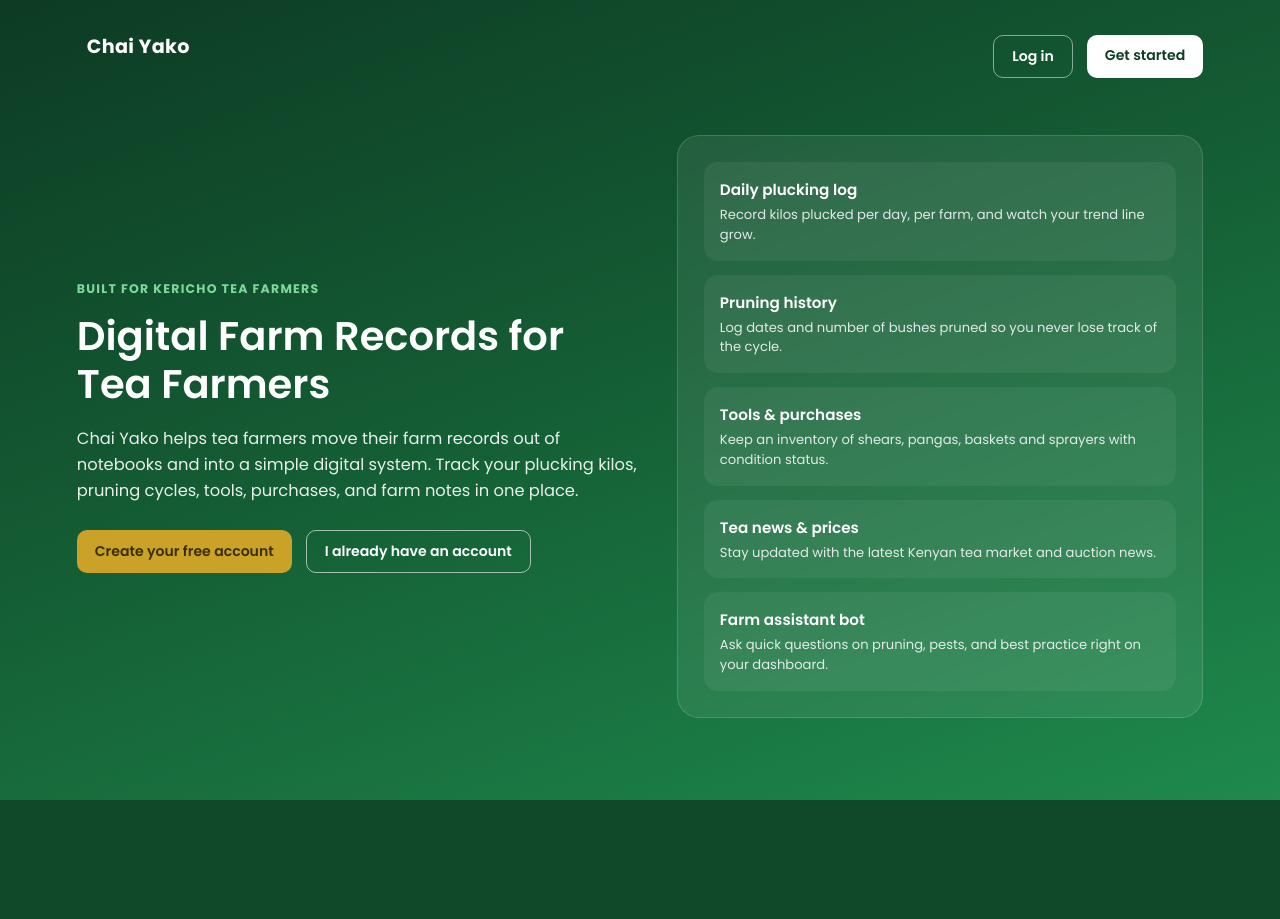
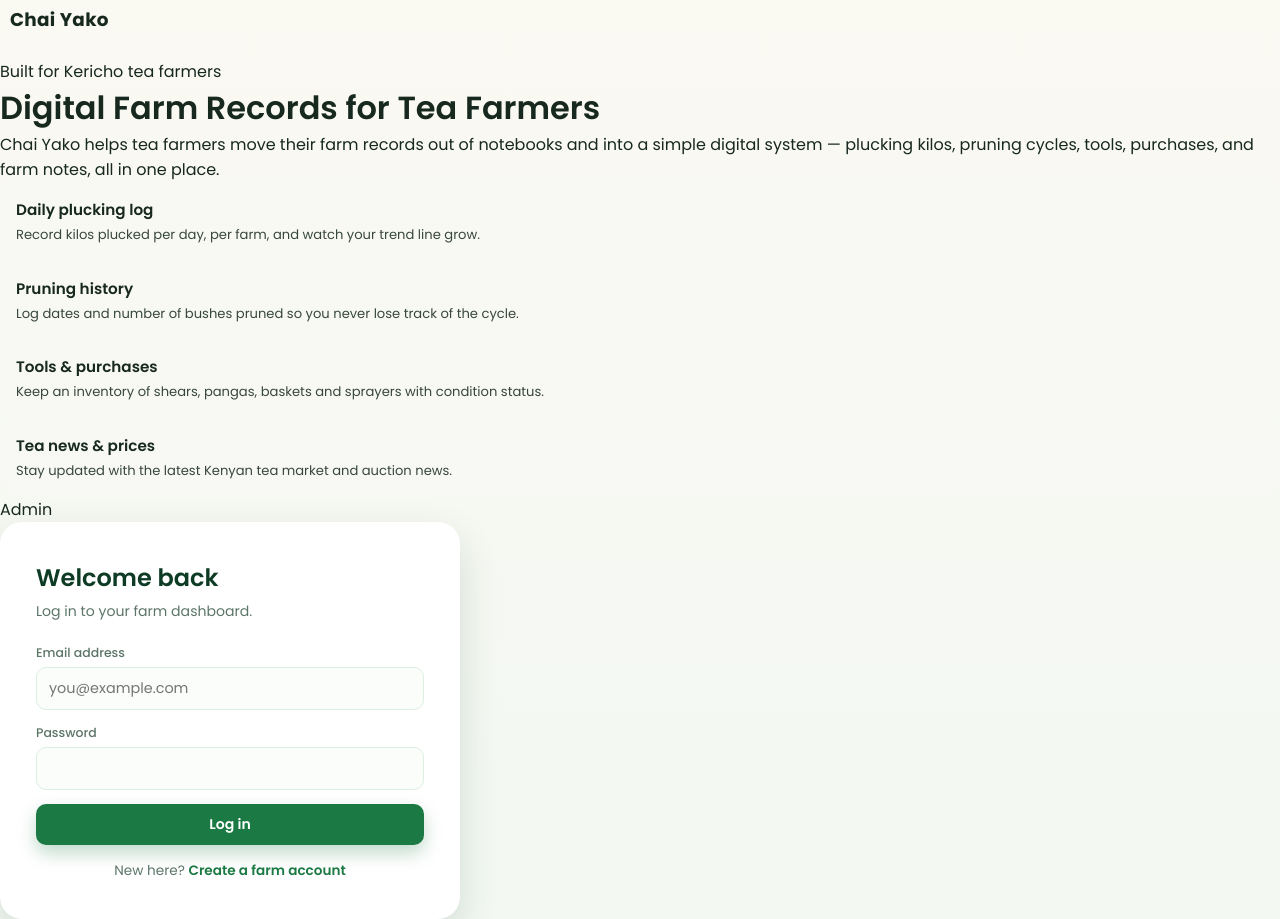
Before and after one commit to BobColdd/chai2, a Flask app: page / in a window 1280 px wide. Before the commit the page ends 800 px from the top, so only its background shows below. Run offline with Flask 3, Linux system fonts and the light colour scheme.

Commit message:
Update landing.html

```diff
--- a/app/templates/landing.html
+++ b/app/templates/landing.html
@@ -2,44 +2,31 @@
 <html lang="en">
 <head>
     <meta charset="UTF-8">
-
     <meta name="viewport" content="width=device-width, initial-scale=1.0">
 
     <!-- SEO -->
     <title>Chai Yako — Digital Farm Records for Tea Farmers</title>
-
     <meta name="description"
           content="Chai Yako helps tea farmers manage digital farm records, daily plucking, pruning cycles, tools, purchases, and tea market information.">
-
     <meta name="robots" content="index, follow">
-
-    <!-- Canonical URL -->
     <link rel="canonical" href="https://chaiyako.site/">
 
     <!-- Open Graph -->
-    <meta property="og:title"
-          content="Chai Yako — Digital Farm Records for Tea Farmers">
-
+    <meta property="og:title" content="Chai Yako — Digital Farm Records for Tea Farmers">
     <meta property="og:description"
           content="Digital farm records for tea farmers. Track plucking, pruning, tools, purchases and tea information in one place.">
-
     <meta property="og:type" content="website">
-
-    <meta property="og:url"
-          content="https://chaiyako.site/">
+    <meta property="og:url" content="https://chaiyako.site/">
 
     <!-- Fonts -->
     <link rel="preconnect" href="https://fonts.googleapis.com">
-
     <link href="https://fonts.googleapis.com/css2?family=Poppins:wght@400;500;600;700&family=Inter:wght@400;500;600&display=swap"
           rel="stylesheet">
 
-    <link rel="icon" type="image/png"
-      href="{{ url_for('static', filename='images/icon.png') }}">
+    <link rel="icon" type="image/png" href="{{ url_for('static', filename='images/icon.png') }}">
 
     <!-- CSS -->
-    <link rel="stylesheet"
-          href="{{ url_for('static', filename='css/style.css') }}">
+    <link rel="stylesheet" href="{{ url_for('static', filename='css/style.css') }}">
 </head>
 
 <body>
@@ -47,139 +34,71 @@
 <div class="flash-wrap">
     {% with messages = get_flashed_messages(with_categories=true) %}
         {% for category, message in messages %}
-            <div class="flash flash-{{ category }}">
-                {{ message }}
-            </div>
+            <div class="flash flash-{{ category }}">{{ message }}</div>
         {% endfor %}
     {% endwith %}
 </div>
 
+<div class="split-landing">
 
-<div class="landing-hero">
+    <div class="split-info">
+        <div class="brand">Chai Yako</div>
 
-    <nav class="landing-nav">
-
-        <div class="brand">
-            Chai Yako
-        </div>
-
-        <div class="links">
-
-            <a href="{{ url_for('auth.login') }}"
-               class="ghost">
-                Log in
-            </a>
-
-            <a href="{{ url_for('auth.register') }}"
-               class="solid">
-                Get started
-            </a>
-
-        </div>
-
-    </nav>
-
-
-    <div class="hero-content">
-
-        <div class="hero-text">
-
-            <div class="eyebrow">
-                Built for Kericho tea farmers
-            </div>
-
-            <h1>
-                Digital Farm Records for Tea Farmers
-            </h1>
-
-            <p>
+        <div class="eyebrow">Built for Kericho tea farmers</div>
+        <h1>Digital Farm Records for Tea Farmers</h1>
+        <p class="lead">
             Chai Yako helps tea farmers move their farm records out of
-                notebooks and into a simple digital system. Track your
-                plucking kilos, pruning cycles, tools, purchases, and farm
-                notes in one place.
+            notebooks and into a simple digital system — plucking kilos,
+            pruning cycles, tools, purchases, and farm notes, all in one place.
         </p>
 
-
-            <div class="hero-cta">
-
-                <a href="{{ url_for('auth.register') }}"
-                   class="btn btn-gold">
-                    Create your free account
-                </a>
-
-                <a href="{{ url_for('auth.login') }}"
-                   class="btn btn-outline"
-                   style="color:#fff; border-color: rgba(255,255,255,0.6);">
-                    I already have an account
-                </a>
-
-            </div>
-
-        </div>
-
-
-        <div class="hero-visual">
-
-            <div class="feature-list">
-
+        <div class="split-features">
             <div class="feature-item">
                 <div>
                     <h4>Daily plucking log</h4>
-                        <p>
-                            Record kilos plucked per day, per farm,
-                            and watch your trend line grow.
-                        </p>
+                    <p>Record kilos plucked per day, per farm, and watch your trend line grow.</p>
+                </div>
+            </div>
+            <div class="feature-item">
+                <div>
+                    <h4>Pruning history</h4>
+                    <p>Log dates and number of bushes pruned so you never lose track of the cycle.</p>
+                </div>
+            </div>
+            <div class="feature-item">
+                <div>
+                    <h4>Tools &amp; purchases</h4>
+                    <p>Keep an inventory of shears, pangas, baskets and sprayers with condition status.</p>
+                </div>
+            </div>
+            <div class="feature-item">
+                <div>
+                    <h4>Tea news &amp; prices</h4>
+                    <p>Stay updated with the latest Kenyan tea market and auction news.</p>
+                </div>
+            </div>
         </div>
     </div>
 
+    <div class="split-login">
+        <a href="{{ url_for('admin.login') }}" class="admin-link">Admin</a>
 
-                <div class="feature-item">
+        <div class="auth-card">
+            <h1>Welcome back</h1>
+            <p class="subtitle">Log in to your farm dashboard.</p>
+            <form method="POST" action="{{ url_for('auth.login') }}">
                 <div>
-                        <h4>Pruning history</h4>
-                        <p>
-                            Log dates and number of bushes pruned
-                            so you never lose track of the cycle.
-                        </p>
+                    <label>Email address</label>
+                    <input type="email" name="email" required placeholder="you@example.com">
                 </div>
+                <div>
+                    <label>Password</label>
+                    <input type="password" name="password" required>
                 </div>
-
-
-                <div class="feature-item">
-                    <div>
-                        <h4>Tools & purchases</h4>
-                        <p>
-                            Keep an inventory of shears, pangas,
-                            baskets and sprayers with condition status.
-                        </p>
+                <button type="submit" class="btn btn-primary" style="justify-content:center;">Log in</button>
+            </form>
+            <div class="auth-foot">New here? <a href="{{ url_for('auth.register') }}">Create a farm account</a></div>
         </div>
-                </div>
-
-
-                <div class="feature-item">
-                    <div>
-                        <h4>Tea news & prices</h4>
-                        <p>
-                            Stay updated with the latest Kenyan tea
-                            market and auction news.
-                        </p>
-                    </div>
-                </div>
-
-
-                <div class="feature-item">
-                    <div>
-                        <h4>Farm assistant bot</h4>
-                        <p>
-                            Ask quick questions on pruning, pests,
-                            and best practice right on your dashboard.
-                        </p>
-                    </div>
-                </div>
-
-            </div>
-
-        </div>
-
     </div>
 
 </div>
```
Lines whose indentation alone changed are shown as unchanged.
